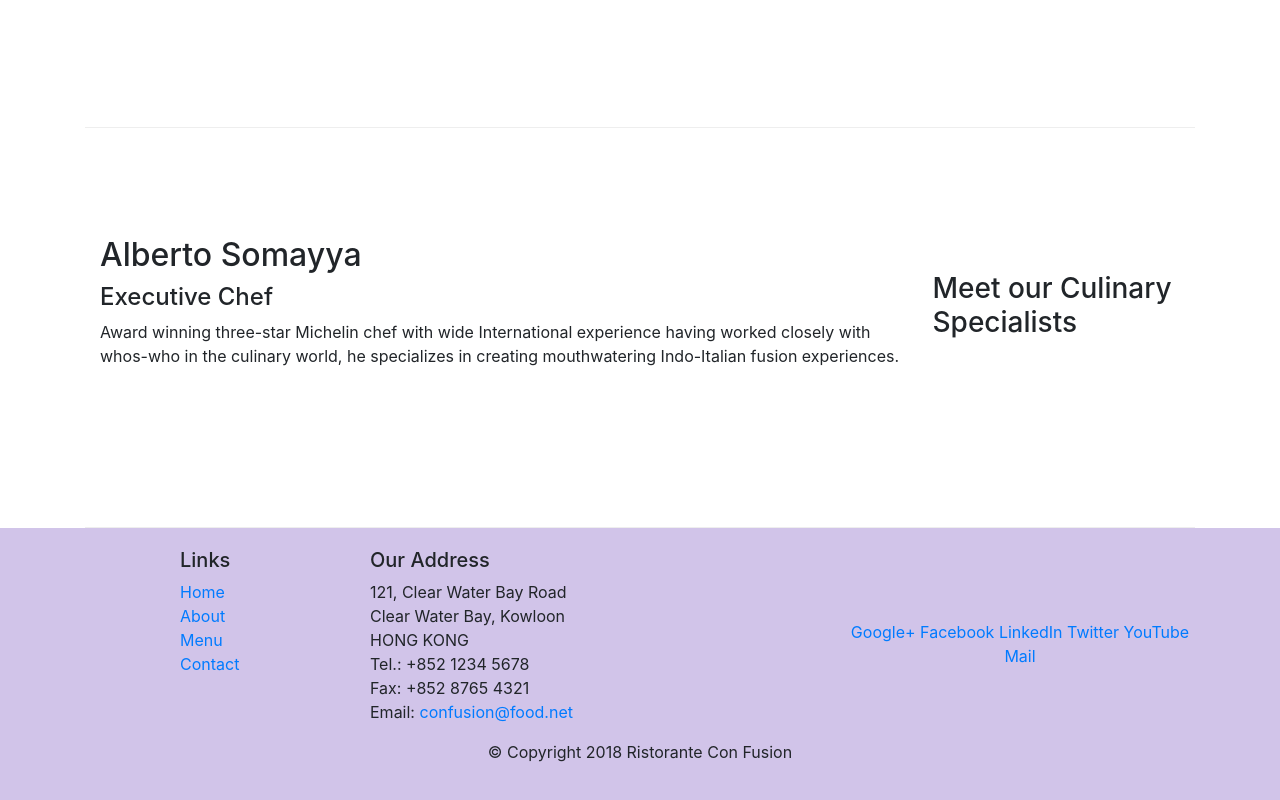
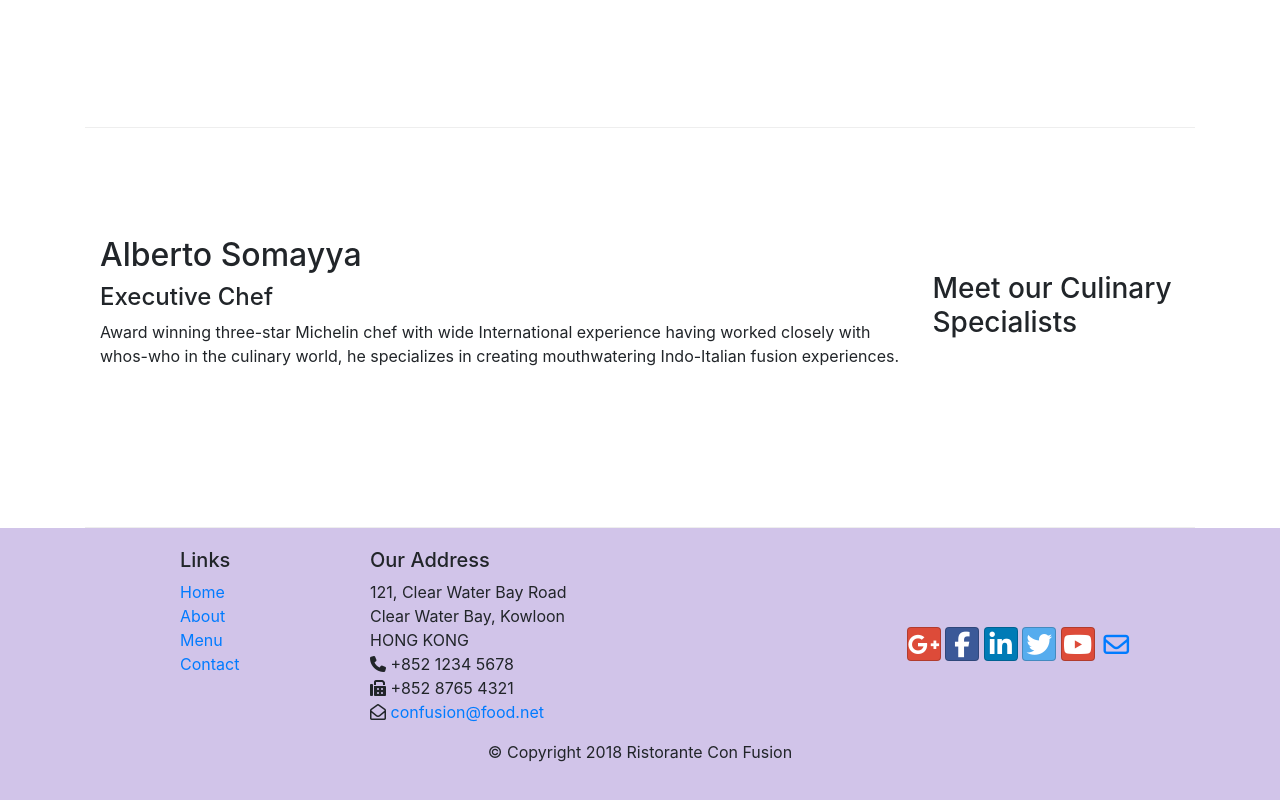
Before and after one commit to weiling-yu/bootstrap-git-text, a website: page index.html in a window 1280 px wide. Shown: the part 1006-1806 px from the top of the page. Drawn offline with nearby package versions, Linux system fonts and the light colour scheme.

Commit message:
install icon-awesome and bootstrap-icon. Add icon font to the footers

```diff
--- a/index.html
+++ b/index.html
@@ -10,6 +10,8 @@
     <!-- Bootstrap CSS -->
     <link rel="stylesheet" href="node_modules/bootstrap/dist/css/bootstrap.min.css">
     <link rel='stylesheet' href='index.css'>
+    <link rel='stylesheet' href='node_modules/font-awesome/css/font-awesome.min.css'>
+    <link rel='stylesheet' href='node_modules/bootstrap-social/bootstrap-social.css'>
     <title>Ristorante Con Fusion</title>
 </head>
 
@@ -22,10 +24,10 @@
             <a class='navbar-brand mr-auto' href='#'>Ristorante Con Fusion</a>
             <div class='collapse navbar-collapse' id='Navbar'>
                 <ul class='navbar-nav mr-auto'>
-                    <li class='nav-item active'><a class='nav-link' href='#'>Home</a></li>
-                    <li class='nav-item'><a class='nav-link' href='./aboutus.html'>About</a></li>
-                    <li class='nav-item'><a class='nav-link' href='#'>Menu</a></li>
-                    <li class='nav-item'><a class='nav-link' href='#'>Contact</a></li>
+                    <li class='nav-item active'><a class='nav-link' href='#'><span class='fa fa-home fa-lg'></span> Home</a></li>
+                    <li class='nav-item'><a class='nav-link' href='./aboutus.html'><span class='fa fa-info fa-lg'></span> About</a></li>
+                    <li class='nav-item'><a class='nav-link' href='#'><span class='fa fa-list fa-lg'></span> Menu</a></li>
+                    <li class='nav-item'><a class='nav-link' href='#'><span class='fa fa-address-card-o fa-lg'></span> Contact</a></li>
                 </ul>
             </div>
             </div>
@@ -96,19 +98,19 @@
 		              121, Clear Water Bay Road<br>
 		              Clear Water Bay, Kowloon<br>
 		              HONG KONG<br>
-		              Tel.: +852 1234 5678<br>
-		              Fax: +852 8765 4321<br>
-		              Email: <a href="mailto:confusion@food.net">confusion@food.net</a>
+		              <i class='fa fa-phone'></i> +852 1234 5678<br>
+		              <i class='fa fa-fax'></i> +852 8765 4321<br>
+		              <i class='fa fa-envelope-open-o'></i> <a href="mailto:confusion@food.net"> confusion@food.net</a>
 		           </address>
                 </div>
                 <div class='col-12 col-sm-4 align-self-center'>
                     <div class='text-center'>
-                        <a href="http://google.com/+">Google+</a>
-                        <a href="http://www.facebook.com/profile.php?id=">Facebook</a>
-                        <a href="http://www.linkedin.com/in/">LinkedIn</a>
-                        <a href="http://twitter.com/">Twitter</a>
-                        <a href="http://youtube.com/">YouTube</a>
-                        <a href="mailto:">Mail</a>
+                        <a class='btn btn-social-icon btn-google' href="http://google.com/+"><i class='fa fa-google-plus fa-lg'></i></a>
+                        <a class='btn btn-social-icon btn-facebook' href="http://www.facebook.com/profile.php?id="><i class='fa fa-facebook fa-lg'></i></a>
+                        <a class='btn btn-social-icon btn-linkedin' href="http://www.linkedin.com/in/"><i class='fa fa-linkedin fa-lg'></i></a>
+                        <a class='btn btn-social-icon btn-twitter' href="http://twitter.com/"><i class='fa fa-twitter fa-lg'></i></a>
+                        <a class='btn btn-social-icon btn-google' href="http://youtube.com/"><i class='fa fa-youtube fa-lg'></i></a>
+                        <a class='btn btn-social-icon' href="mailto:"><i class='fa fa-envelope-o fa-lg'></i></a>
                     </div>
                 </div>
            </div>
```
Also changed, not shown: aboutus.html (+15 -13 lines), 1 other file.
